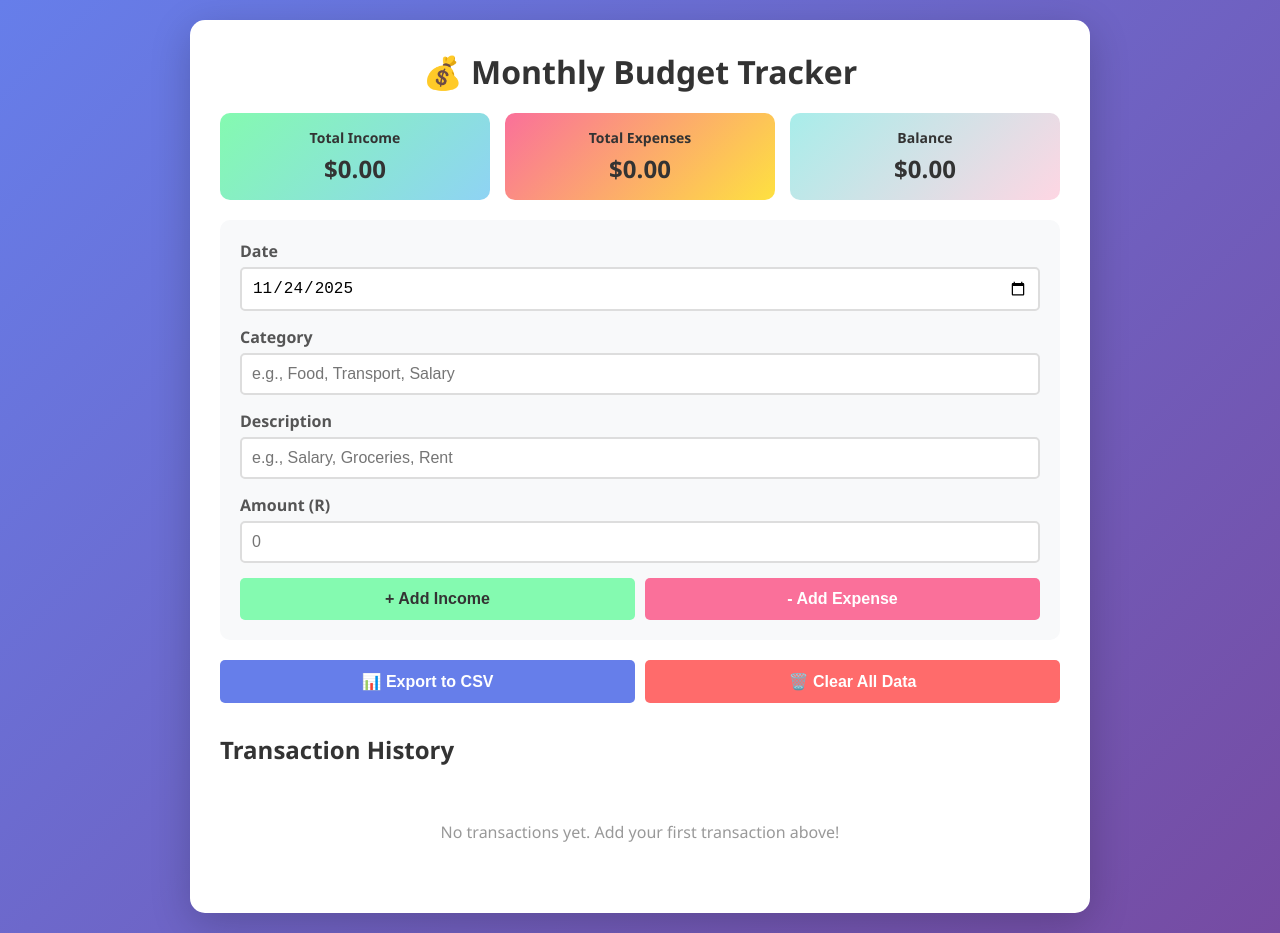
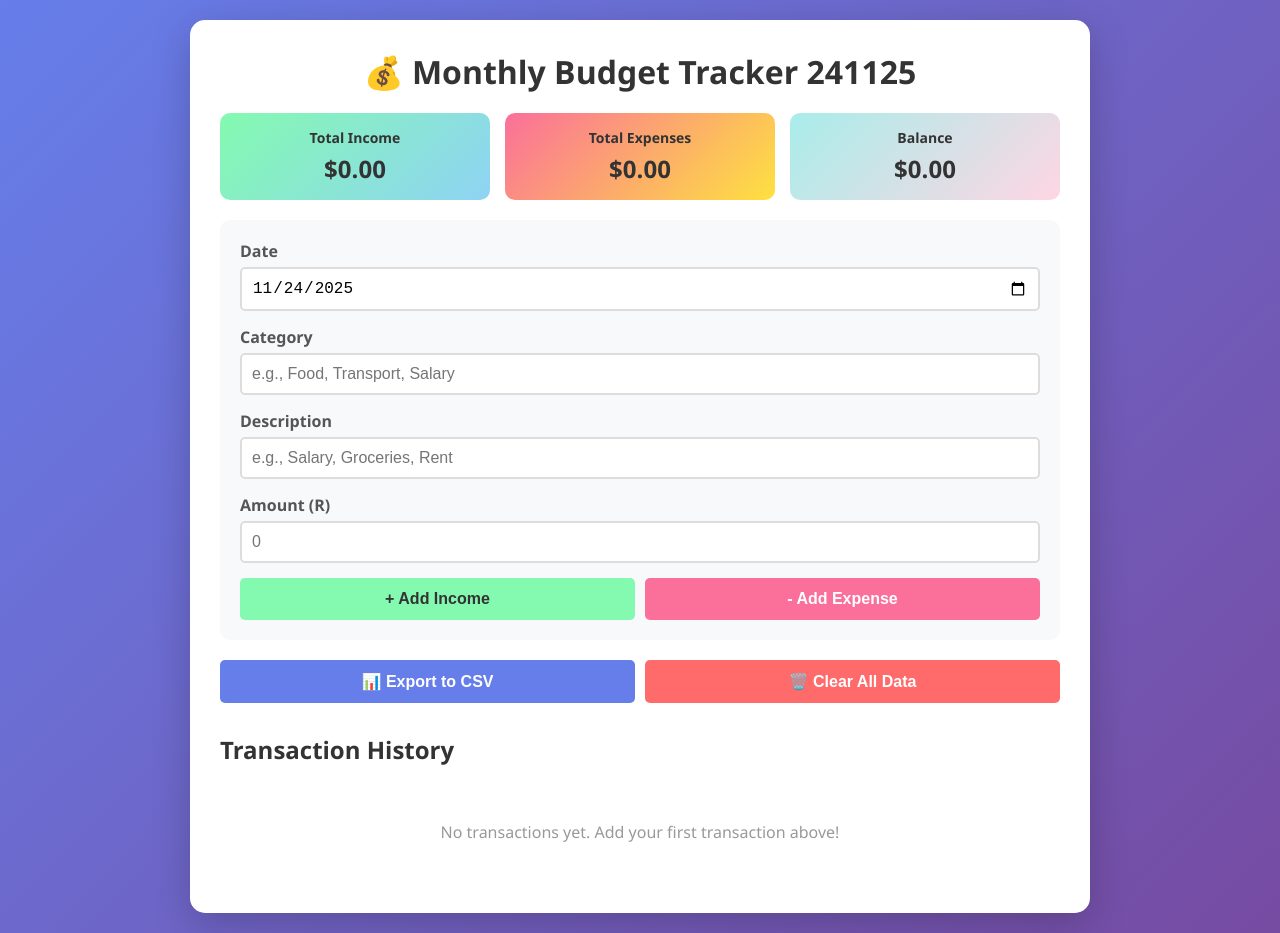
Before and after one commit to ceomsf786-bit/MASBUDTRA, a plain HTML site: page index.html in a window 1280 px wide. Drawn offline with Linux system fonts and the light colour scheme.

Commit message:
Update index.html

```diff
--- a/index.html
+++ b/index.html
@@ -189,7 +189,7 @@
 </head>
 <body>
     <div class="container">
-        <h1>💰 Monthly Budget Tracker</h1>
+        <h1>💰 Monthly Budget Tracker 241125</h1>
 
         <div class="summary">
             <div class="summary-card income-card">
```
